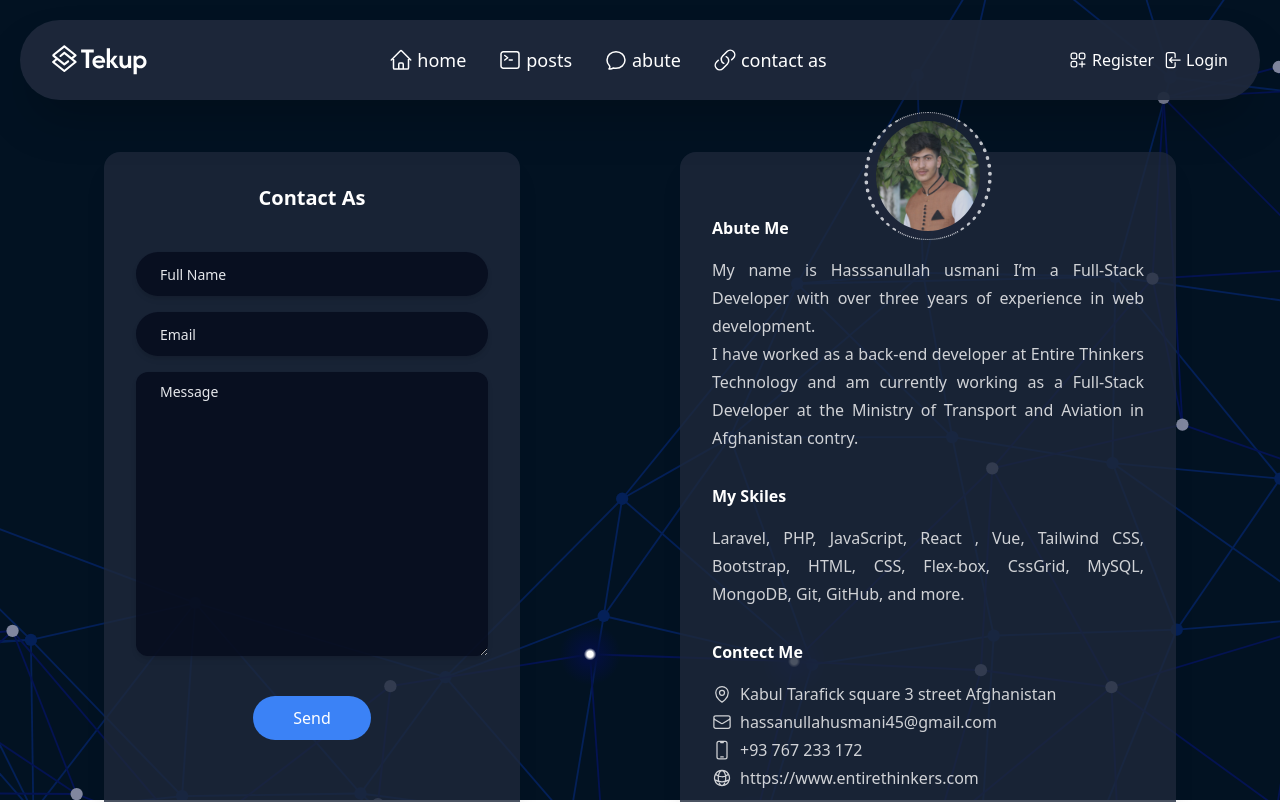
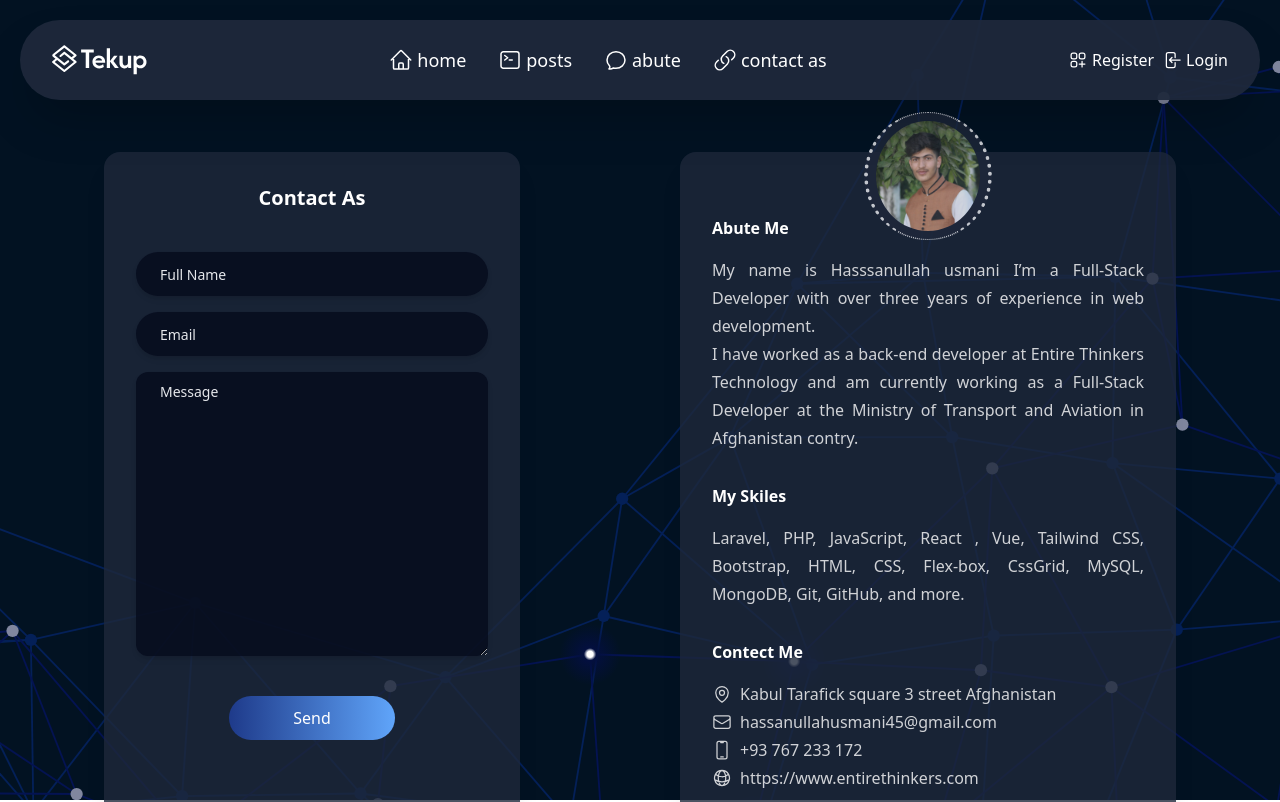
Before and after one commit to hassanullahusmani45/Tekup, a React (Vite) app: page /contact-as in a window 1280 px wide. Shown: the top 802 px of the page. Built offline with nearby package versions, Linux system fonts and the light colour scheme.

Commit message:
make to save button a gridinte style

```diff
--- a/src/pages/Contact/Contact.jsx
+++ b/src/pages/Contact/Contact.jsx
@@ -26,7 +26,7 @@ export default function Contact() {
                                 <input type="text" placeholder="Full Name" className="font-base rounded-full shadow-md block w-full p-2.5 px-6 bg-slate-950/70 placeholder:text-gray-200 placeholder:text-sm placeholder:font-normal" />
                                 <input type="email" placeholder="Email" className="font-base rounded-full shadow-md block w-full p-2.5 px-6 bg-slate-950/70 placeholder:text-gray-200 placeholder:text-sm placeholder:font-normal" />
                                 <textarea placeholder="Message" className="font-base rounded-xl shadow-md block w-full p-2.5 px-6 bg-slate-950/70 placeholder:text-gray-200 placeholder:text-sm placeholder:font-normal" rows={11} />
-                                <button type="submit" className="w-fit mt-6 bg-blue-500 hover:bg-blue-600 px-10 py-2.5 rounded-full ">Send</button>
+                                <button type="submit" className="w-fit mt-6 bg-gradient-to-r from-blue-900 to-blue-400 hover:bg-gradient-to-l px-16 py-2.5 rounded-full transition-all">Send</button>
                             </div>
                         </form>
                     </div>
```
